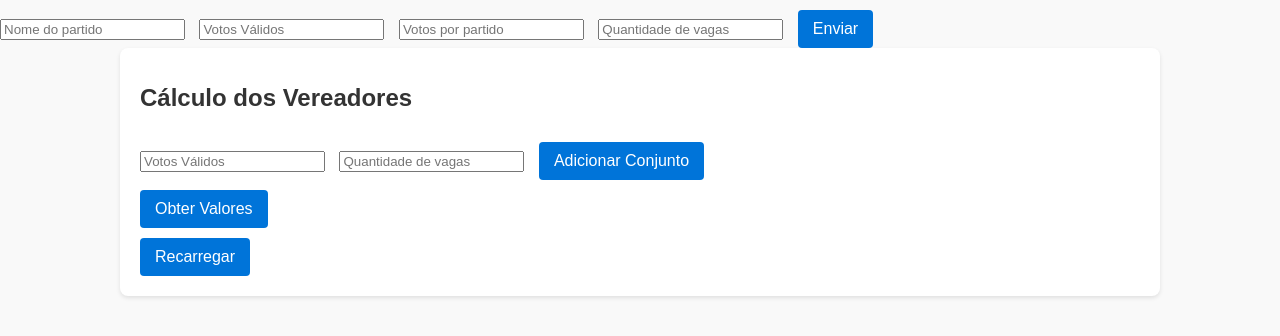
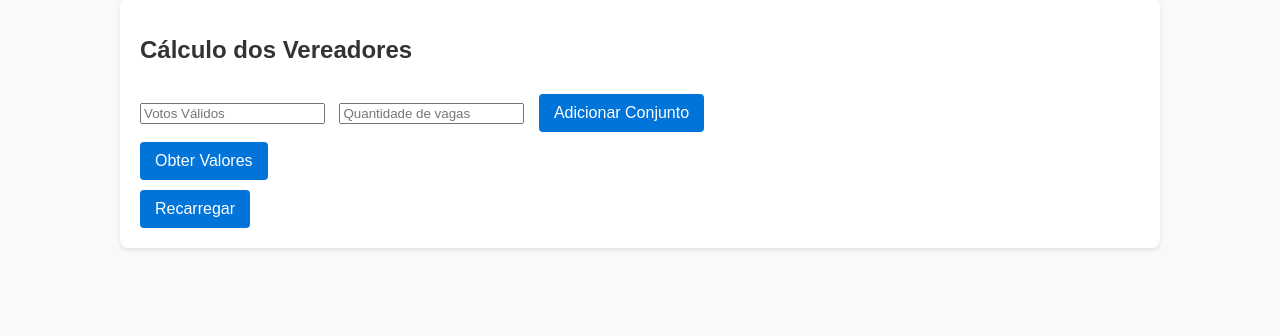
Before and after one commit to migueldias1/calculovereadores, a plain HTML site: page index.html in a window 1280 px wide. Drawn offline with Linux system fonts and the light colour scheme.

Commit message:
Update index.html
RESOLVENDO BUGS

```diff
--- a/index.html
+++ b/index.html
@@ -1,21 +1,4 @@
-<!DOCTYPE html>
-<html lang="pt">
-<head>
-    <meta charset="UTF-8">
-    <meta name="viewport" content="width=device-width, initial-scale=1.0">
-    <title>Document</title>
-    <script src="index.js"></script>
-</head>
-<body>
-    <input type="text" id="nome" placeholder="Nome do partido">
-    <input type="number" id="votos" placeholder="Votos Válidos">
-    <input type="number" id="votosp" placeholder="Votos por partido">
-    <input type="number" id="vagas" placeholder="Quantidade de vagas">
-    <button onclick="Qe()">Enviar</button>
-    <div id="quocienteEleitoral"></div>
-    <div id="quantidadeProporcional"></div>
-</body>
-</html>
+
 <!DOCTYPE html>
 <html lang="pt">
 <head>
```
